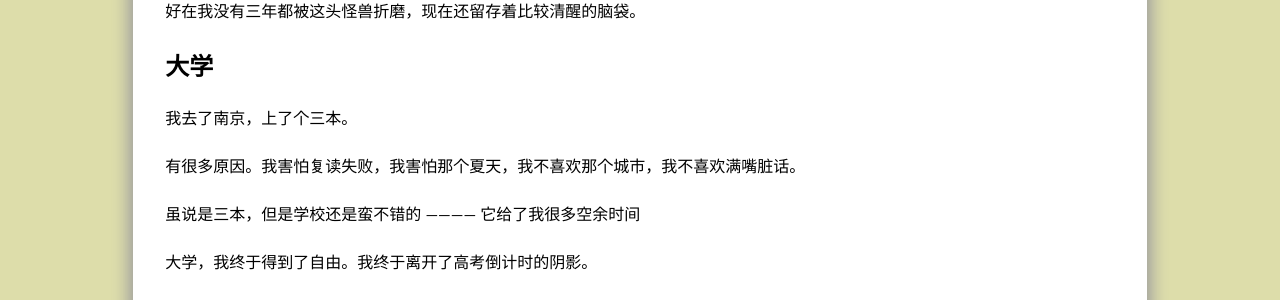
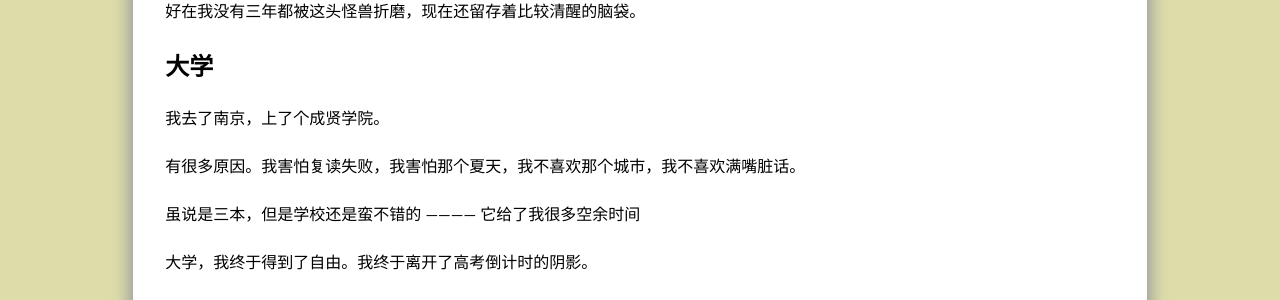
Before and after one commit to AnnatarHe/AnnatarHe.github.io, a Jekyll site: the page built from _posts/2016-05-15-why-i-hate-education-in-china.md, in a window 1280 px wide and 900 px high, scrolled down 2921 px. Shown: the part 152-452 px from the top of the window. Built offline with Jekyll 4.4.1, drawn with Linux system fonts in a browser that asks for light colours; nearby versions of some CDN libraries; some web fonts are replaced; comment, search, counter and statistics services are not loaded.

Commit message:
word fixed

```diff
--- a/_posts/2016-05-15-why-i-hate-education-in-china.md
+++ b/_posts/2016-05-15-why-i-hate-education-in-china.md
@@ -112,7 +112,7 @@ tags: life
 
 ## 大学
 
-我去了南京，上了个三本。
+我去了南京，上了个成贤学院。
 
 有很多原因。我害怕复读失败，我害怕那个夏天，我不喜欢那个城市，我不喜欢满嘴脏话。
 
```
